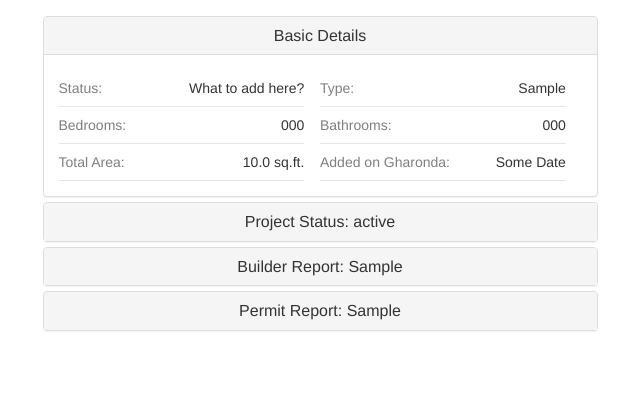
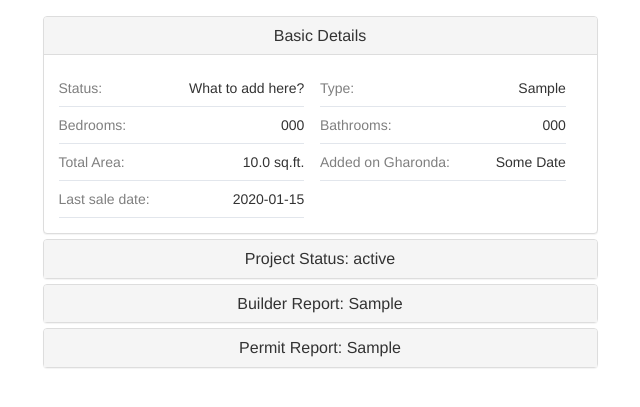
Before and after one commit to utkbansal/gharonda, a Django app: page /property/1/ in a window 1280 px wide. Shown: the part 172-579 px from the top of the page, without its empty margins (320-960 px from the left). Run offline with Django 3.2, Linux system fonts and the light colour scheme; tables that the repository leaves empty hold one stand-in row (values such as "Sample post"); some libraries are stand-ins or nearby versions.

Commit message:
Adds date of sale to details

```diff
--- a/properties/templates/details.html
+++ b/properties/templates/details.html
@@ -52,6 +52,10 @@
                                 <div class="text">Added on Gharonda:</div>
                                 <div class="value">Some Date</div>
                             </div>
+                            <div class="wide">
+                                <div class="text">Last sale date:</div>
+                                <div class="value">{{ property.owner.date_of_sale }}</div>
+                            </div>
 
                         </div>
                     </div>
```
